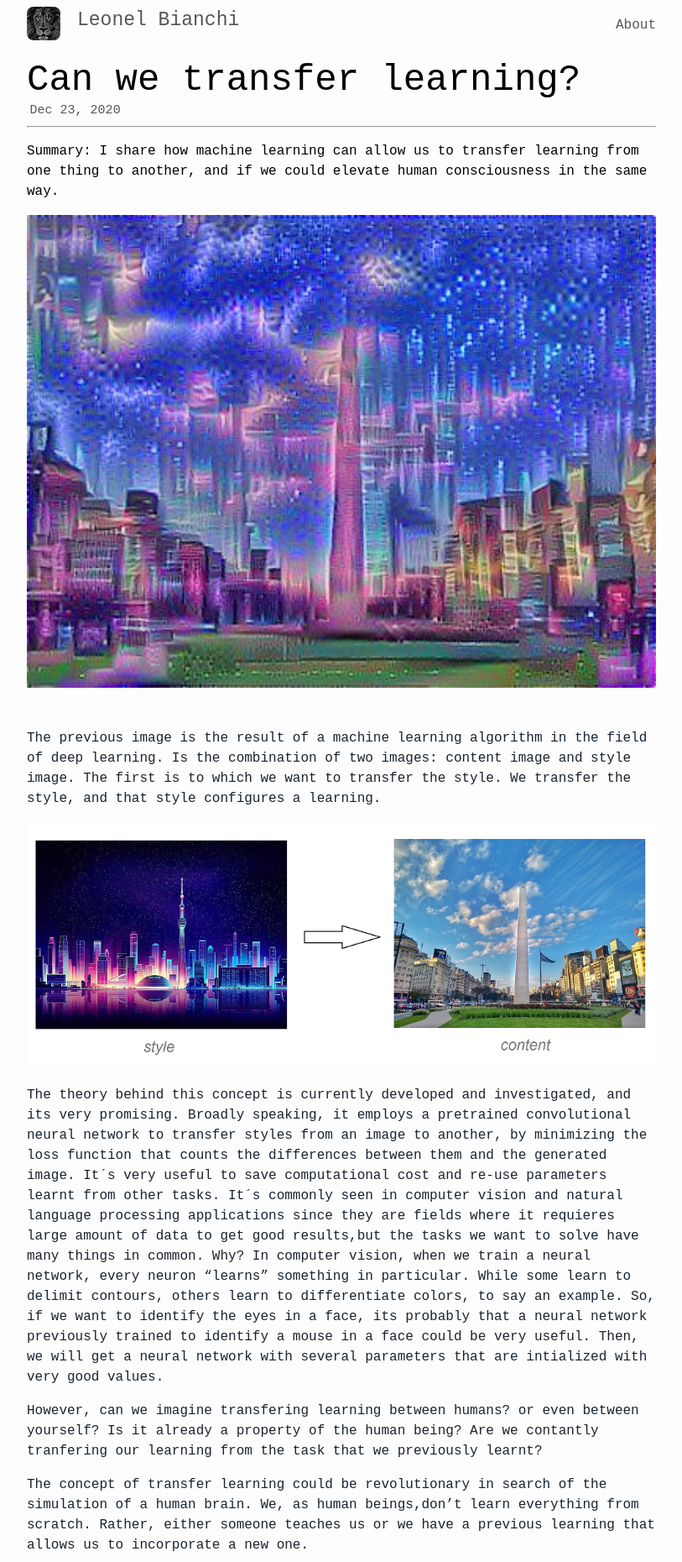
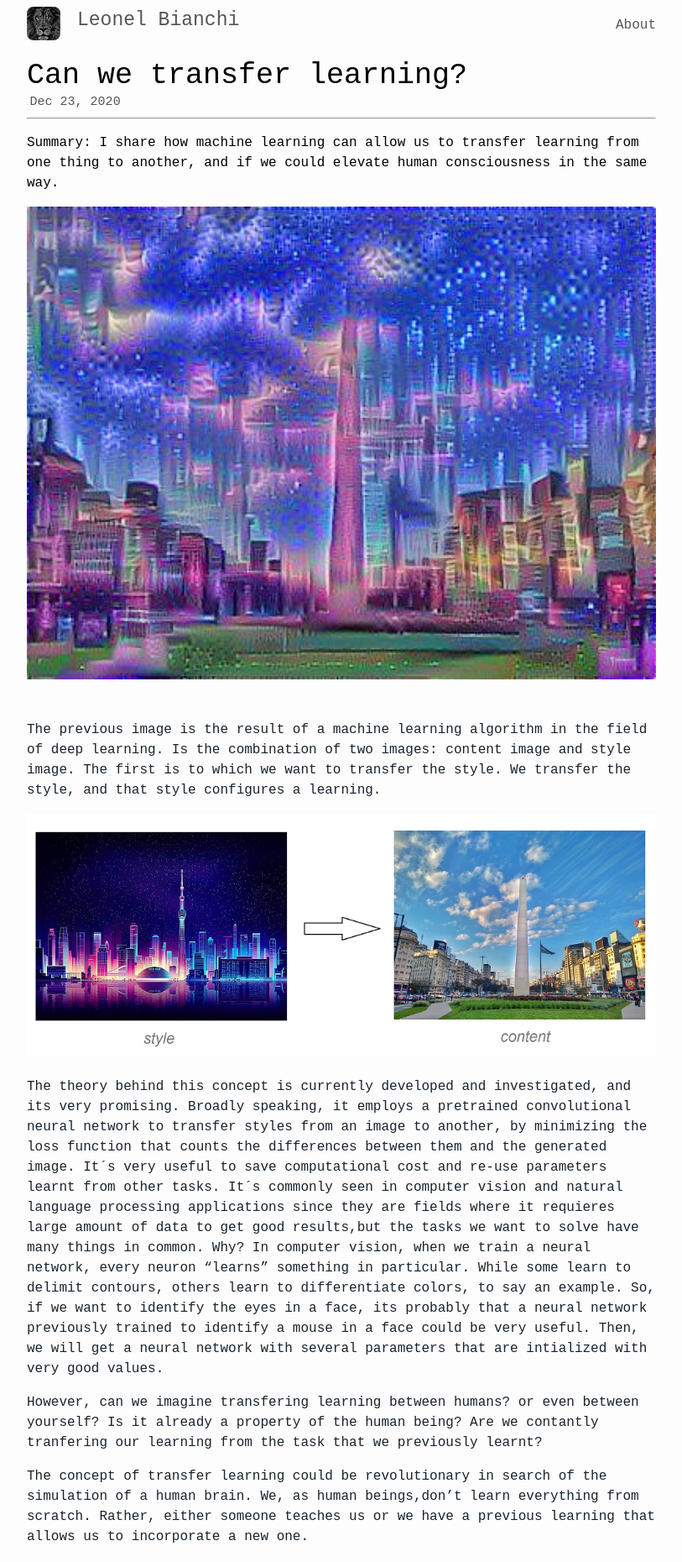
Before and after one commit to leonelBianchi/lebianchi.github.io, a Jekyll site: the page built from _posts/2020-12-23-can-we-transfer-learning.md, in a window 1280 px wide. Shown: the top 1860 px of the page at 84% size, without its empty margins (233-1046 px from the left). Built offline with Jekyll 4.4.1, drawn with Linux system fonts in a browser that asks for light colours.

```diff
--- a/_layouts/post2.html
+++ b/_layouts/post2.html
@@ -85,7 +85,7 @@
     <br><br>
 
     <div style="margin-top: 30px;">
-        <span style="font-size: 44px;font-weight: 500;font-family: NBInter,monospace, serif;">{{ page.title }}</span><br><br>''
+        <span style="font-size: 35px;font-weight: 500;font-family: NBInter,monospace, serif;">{{ page.title }}</span><br><br>''
         <span class="date" style="font-size: 15px;color:#555;">{{ page.date | date: "%b %-d, %Y"  }}</span>
     </div>
 
```
